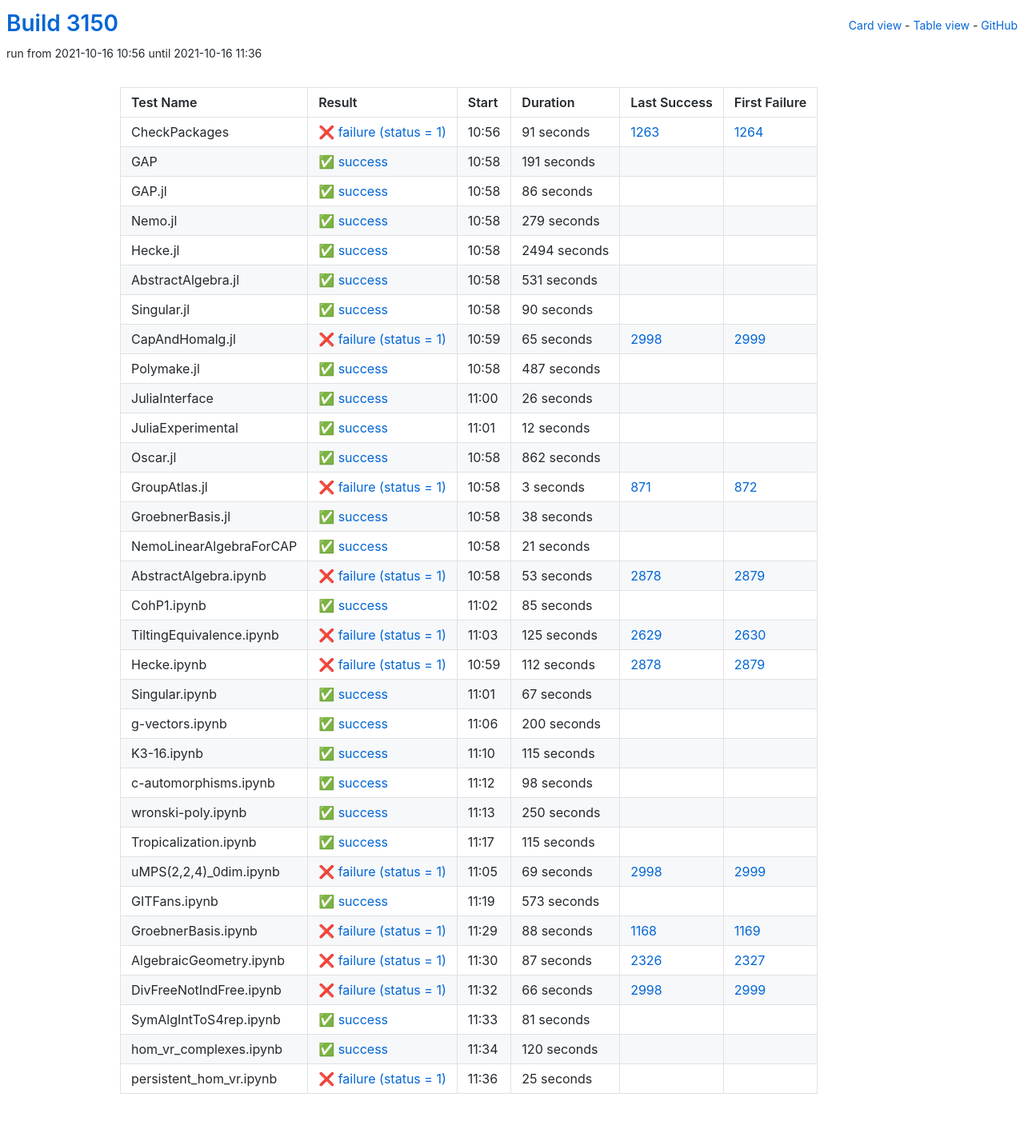
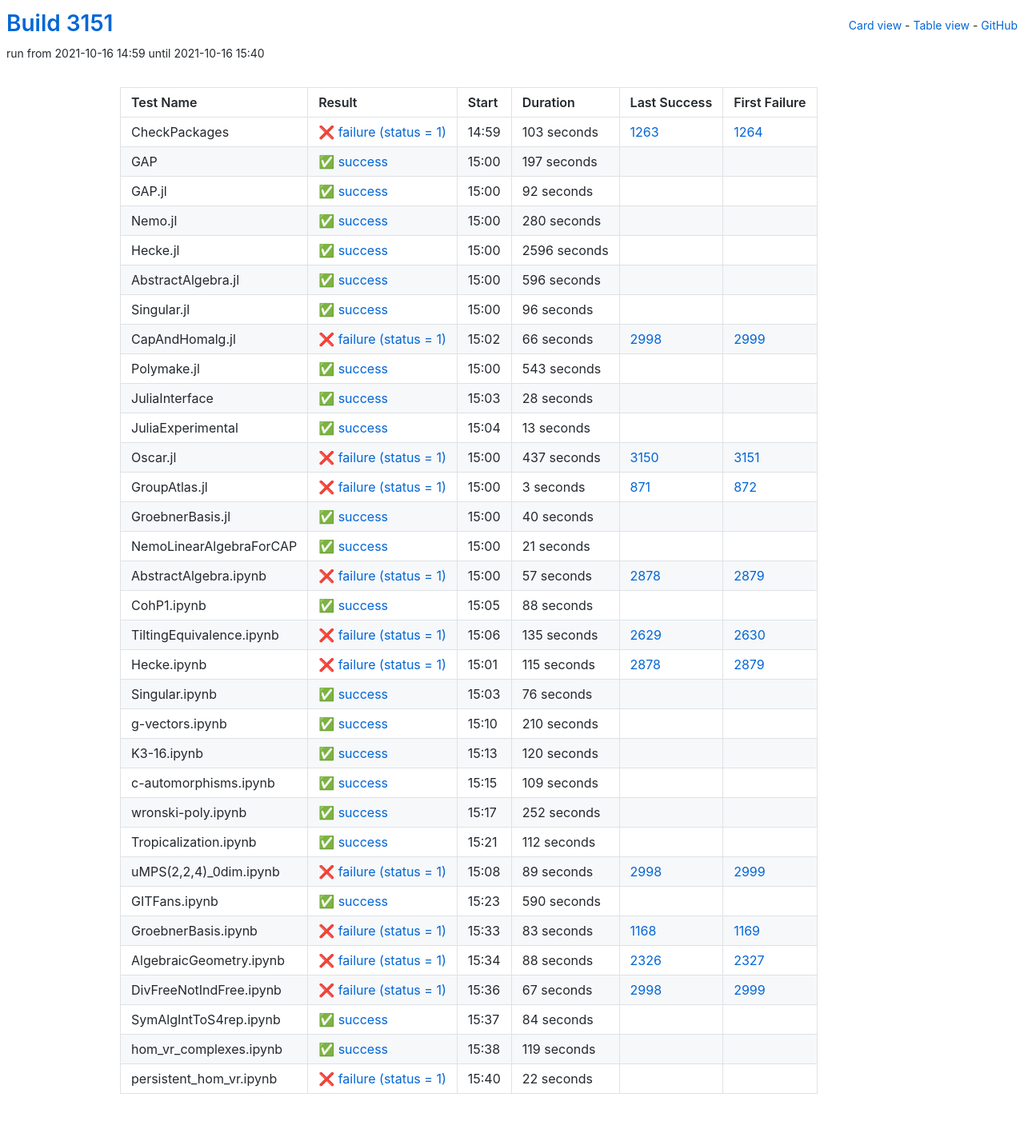
Before and after one commit to oscar-system/oscar-ci-status-stable, a Jekyll site: the page built from table.html, in a window 1280 px wide. Shown: the whole page at 80% size. Built offline with Jekyll 4.4.1, drawn with Linux system fonts in a browser that asks for light colours.

Commit message:
Build #3151

```diff
--- a/_data/ci.yml
+++ b/_data/ci.yml
@@ -1,6 +1,6 @@
 ---
-build: 3150
-build_url: https://oscarci.mathematik.uni-kl.de/job/oscar-stable/3150/
+build: 3151
+build_url: https://oscarci.mathematik.uni-kl.de/job/oscar-stable/3151/
 job: oscar-stable
 organization: oscar-system
 repo: oscar-ci-status-stable
@@ -8,152 +8,152 @@ repourl: https://github.com/oscar-system/oscar-ci-status-stable
 tests:
 - name: CheckPackages
   id: checkpackages
-  log: https://oscarci.mathematik.uni-kl.de/job/oscar-stable/3150/artifact/logs/build-3150/CheckPackages.log
-  start: 2021-10-16 10:56
+  log: https://oscarci.mathematik.uni-kl.de/job/oscar-stable/3151/artifact/logs/build-3151/CheckPackages.log
+  start: 2021-10-16 14:59
   success: false
   exitcode: 1
   status: failure
-  duration: 91
+  duration: 103
   last_success: 1263
   last_success_url: https://oscarci.mathematik.uni-kl.de/job/oscar-stable/1263/
   first_failure: 1264
   first_failure_url: https://oscarci.mathematik.uni-kl.de/job/oscar-stable/1264/
 - name: GAP
   id: gap
-  log: https://oscarci.mathematik.uni-kl.de/job/oscar-stable/3150/artifact/logs/build-3150/GAP.log
-  start: 2021-10-16 10:58
+  log: https://oscarci.mathematik.uni-kl.de/job/oscar-stable/3151/artifact/logs/build-3151/GAP.log
+  start: 2021-10-16 15:00
   success: true
   exitcode: 0
   status: success
-  duration: 191
+  duration: 197
   last_success: false
   last_success_url:
   first_failure: false
   first_failure_url:
 - name: GAP.jl
   id: gap-jl
-  log: https://oscarci.mathematik.uni-kl.de/job/oscar-stable/3150/artifact/logs/build-3150/GAP.jl.log
-  start: 2021-10-16 10:58
+  log: https://oscarci.mathematik.uni-kl.de/job/oscar-stable/3151/artifact/logs/build-3151/GAP.jl.log
+  start: 2021-10-16 15:00
   success: true
   exitcode: 0
   status: success
-  duration: 86
+  duration: 92
   last_success: false
   last_success_url:
   first_failure: false
   first_failure_url:
 - name: Nemo.jl
   id: nemo-jl
-  log: https://oscarci.mathematik.uni-kl.de/job/oscar-stable/3150/artifact/logs/build-3150/Nemo.jl.log
-  start: 2021-10-16 10:58
+  log: https://oscarci.mathematik.uni-kl.de/job/oscar-stable/3151/artifact/logs/build-3151/Nemo.jl.log
+  start: 2021-10-16 15:00
   success: true
   exitcode: 0
   status: success
-  duration: 279
+  duration: 280
   last_success: false
   last_success_url:
   first_failure: false
   first_failure_url:
 - name: Hecke.jl
   id: hecke-jl
-  log: https://oscarci.mathematik.uni-kl.de/job/oscar-stable/3150/artifact/logs/build-3150/Hecke.jl.log
-  start: 2021-10-16 10:58
+  log: https://oscarci.mathematik.uni-kl.de/job/oscar-stable/3151/artifact/logs/build-3151/Hecke.jl.log
+  start: 2021-10-16 15:00
   success: true
   exitcode: 0
   status: success
-  duration: 2494
+  duration: 2596
   last_success: false
   last_success_url:
   first_failure: false
   first_failure_url:
 - name: AbstractAlgebra.jl
   id: abstractalgebra-jl
-  log: https://oscarci.mathematik.uni-kl.de/job/oscar-stable/3150/artifact/logs/build-3150/AbstractAlgebra.jl.log
-  start: 2021-10-16 10:58
+  log: https://oscarci.mathematik.uni-kl.de/job/oscar-stable/3151/artifact/logs/build-3151/AbstractAlgebra.jl.log
+  start: 2021-10-16 15:00
   success: true
   exitcode: 0
   status: success
-  duration: 531
+  duration: 596
   last_success: false
   last_success_url:
   first_failure: false
   first_failure_url:
 - name: Singular.jl
   id: singular-jl
-  log: https://oscarci.mathematik.uni-kl.de/job/oscar-stable/3150/artifact/logs/build-3150/Singular.jl.log
-  start: 2021-10-16 10:58
+  log: https://oscarci.mathematik.uni-kl.de/job/oscar-stable/3151/artifact/logs/build-3151/Singular.jl.log
+  start: 2021-10-16 15:00
   success: true
   exitcode: 0
   status: success
-  duration: 90
+  duration: 96
   last_success: false
   last_success_url:
   first_failure: false
   first_failure_url:
 - name: CapAndHomalg.jl
   id: capandhomalg-jl
-  log: https://oscarci.mathematik.uni-kl.de/job/oscar-stable/3150/artifact/logs/build-3150/CapAndHomalg.jl.log
-  start: 2021-10-16 10:59
+  log: https://oscarci.mathematik.uni-kl.de/job/oscar-stable/3151/artifact/logs/build-3151/CapAndHomalg.jl.log
+  start: 2021-10-16 15:02
   success: false
   exitcode: 1
   status: failure
-  duration: 65
+  duration: 66
   last_success: 2998
   last_success_url: https://oscarci.mathematik.uni-kl.de/job/oscar-stable/2998/
   first_failure: 2999
   first_failure_url: https://oscarci.mathematik.uni-kl.de/job/oscar-stable/2999/
 - name: Polymake.jl
   id: polymake-jl
-  log: https://oscarci.mathematik.uni-kl.de/job/oscar-stable/3150/artifact/logs/build-3150/Polymake.jl.log
-  start: 2021-10-16 10:58
+  log: https://oscarci.mathematik.uni-kl.de/job/oscar-stable/3151/artifact/logs/build-3151/Polymake.jl.log
+  start: 2021-10-16 15:00
   success: true
   exitcode: 0
   status: success
-  duration: 487
+  duration: 543
   last_success: false
   last_success_url:
   first_failure: false
   first_failure_url:
 - name: JuliaInterface
   id: juliainterface
-  log: https://oscarci.mathematik.uni-kl.de/job/oscar-stable/3150/artifact/logs/build-3150/JuliaInterface.log
-  start: 2021-10-16 11:00
+  log: https://oscarci.mathematik.uni-kl.de/job/oscar-stable/3151/artifact/logs/build-3151/JuliaInterface.log
+  start: 2021-10-16 15:03
   success: true
   exitcode: 0
   status: success
-  duration: 26
+  duration: 28
   last_success: false
   last_success_url:
   first_failure: false
   first_failure_url:
 - name: JuliaExperimental
   id: juliaexperimental
-  log: https://oscarci.mathematik.uni-kl.de/job/oscar-stable/3150/artifact/logs/build-3150/JuliaExperimental.log
-  start: 2021-10-16 11:01
+  log: https://oscarci.mathematik.uni-kl.de/job/oscar-stable/3151/artifact/logs/build-3151/JuliaExperimental.log
+  start: 2021-10-16 15:04
   success: true
   exitcode: 0
   status: success
-  duration: 12
+  duration: 13
   last_success: false
   last_success_url:
   first_failure: false
   first_failure_url:
 - name: Oscar.jl
   id: oscar-jl
-  log: https://oscarci.mathematik.uni-kl.de/job/oscar-stable/3150/artifact/logs/build-3150/Oscar.jl.log
-  start: 2021-10-16 10:58
-  success: true
-  exitcode: 0
-  status: success
-  duration: 862
-  last_success: false
-  last_success_url:
-  first_failure: false
-  first_failure_url:
+  log: https://oscarci.mathematik.uni-kl.de/job/oscar-stable/3151/artifact/logs/build-3151/Oscar.jl.log
+  start: 2021-10-16 15:00
+  success: false
+  exitcode: 1
+  status: failure
+  duration: 437
+  last_success: 3150
+  last_success_url: https://oscarci.mathematik.uni-kl.de/job/oscar-stable/3150/
+  first_failure: 3151
+  first_failure_url: https://oscarci.mathematik.uni-kl.de/job/oscar-stable/3151/
 - name: GroupAtlas.jl
   id: groupatlas-jl
-  log: https://oscarci.mathematik.uni-kl.de/job/oscar-stable/3150/artifact/logs/build-3150/GroupAtlas.jl.log
-  start: 2021-10-16 10:58
+  log: https://oscarci.mathematik.uni-kl.de/job/oscar-stable/3151/artifact/logs/build-3151/GroupAtlas.jl.log
+  start: 2021-10-16 15:00
   success: false
   exitcode: 1
   status: failure
@@ -164,20 +164,20 @@ tests:
   first_failure_url: https://oscarci.mathematik.uni-kl.de/job/oscar-stable/872/
 - name: GroebnerBasis.jl
   id: groebnerbasis-jl
-  log: https://oscarci.mathematik.uni-kl.de/job/oscar-stable/3150/artifact/logs/build-3150/GroebnerBasis.jl.log
-  start: 2021-10-16 10:58
+  log: https://oscarci.mathematik.uni-kl.de/job/oscar-stable/3151/artifact/logs/build-3151/GroebnerBasis.jl.log
+  start: 2021-10-16 15:00
   success: true
   exitcode: 0
   status: success
-  duration: 38
+  duration: 40
   last_success: false
   last_success_url:
   first_failure: false
   first_failure_url:
 - name: NemoLinearAlgebraForCAP
   id: nemolinearalgebraforcap
-  log: https://oscarci.mathematik.uni-kl.de/job/oscar-stable/3150/artifact/logs/build-3150/NemoLinearAlgebraForCAP.log
-  start: 2021-10-16 10:58
+  log: https://oscarci.mathematik.uni-kl.de/job/oscar-stable/3151/artifact/logs/build-3151/NemoLinearAlgebraForCAP.log
+  start: 2021-10-16 15:00
   success: true
   exitcode: 0
   status: success
@@ -188,200 +188,80 @@ tests:
   first_failure_url:
 - name: AbstractAlgebra.ipynb
   id: abstractalgebra-ipynb
-  log: https://oscarci.mathematik.uni-kl.de/job/oscar-stable/3150/artifact/logs/build-3150/AbstractAlgebra.ipynb.log
-  start: 2021-10-16 10:58
+  log: https://oscarci.mathematik.uni-kl.de/job/oscar-stable/3151/artifact/logs/build-3151/AbstractAlgebra.ipynb.log
+  start: 2021-10-16 15:00
   success: false
   exitcode: 1
   status: failure
-  duration: 53
+  duration: 57
   last_success: 2878
   last_success_url: https://oscarci.mathematik.uni-kl.de/job/oscar-stable/2878/
   first_failure: 2879
   first_failure_url: https://oscarci.mathematik.uni-kl.de/job/oscar-stable/2879/
 - name: CohP1.ipynb
   id: cohp1-ipynb
-  log: https://oscarci.mathematik.uni-kl.de/job/oscar-stable/3150/artifact/logs/build-3150/CohP1.ipynb.log
-  start: 2021-10-16 11:02
+  log: https://oscarci.mathematik.uni-kl.de/job/oscar-stable/3151/artifact/logs/build-3151/CohP1.ipynb.log
+  start: 2021-10-16 15:05
   success: true
   exitcode: 0
   status: success
-  duration: 85
+  duration: 88
   last_success: false
   last_success_url:
   first_failure: false
   first_failure_url:
 - name: TiltingEquivalence.ipynb
   id: tiltingequivalence-ipynb
-  log: https://oscarci.mathematik.uni-kl.de/job/oscar-stable/3150/artifact/logs/build-3150/TiltingEquivalence.ipynb.log
-  start: 2021-10-16 11:03
+  log: https://oscarci.mathematik.uni-kl.de/job/oscar-stable/3151/artifact/logs/build-3151/TiltingEquivalence.ipynb.log
+  start: 2021-10-16 15:06
   success: false
   exitcode: 1
   status: failure
-  duration: 125
+  duration: 135
   last_success: 2629
   last_success_url: https://oscarci.mathematik.uni-kl.de/job/oscar-stable/2629/
   first_failure: 2630
   first_failure_url: https://oscarci.mathematik.uni-kl.de/job/oscar-stable/2630/
 - name: Hecke.ipynb
   id: hecke-ipynb
-  log: https://oscarci.mathematik.uni-kl.de/job/oscar-stable/3150/artifact/logs/build-3150/Hecke.ipynb.log
-  start: 2021-10-16 10:59
+  log: https://oscarci.mathematik.uni-kl.de/job/oscar-stable/3151/artifact/logs/build-3151/Hecke.ipynb.log
+  start: 2021-10-16 15:01
   success: false
   exitcode: 1
   status: failure
-  duration: 112
+  duration: 115
   last_success: 2878
   last_success_url: https://oscarci.mathematik.uni-kl.de/job/oscar-stable/2878/
   first_failure: 2879
   first_failure_url: https://oscarci.mathematik.uni-kl.de/job/oscar-stable/2879/
 - name: Singular.ipynb
   id: singular-ipynb
-  log: https://oscarci.mathematik.uni-kl.de/job/oscar-stable/3150/artifact/logs/build-3150/Singular.ipynb.log
-  start: 2021-10-16 11:01
+  log: https://oscarci.mathematik.uni-kl.de/job/oscar-stable/3151/artifact/logs/build-3151/Singular.ipynb.log
+  start: 2021-10-16 15:03
   success: true
   exitcode: 0
   status: success
-  duration: 67
+  duration: 76
   last_success: false
   last_success_url:
   first_failure: false
   first_failure_url:
 - name: g-vectors.ipynb
   id: g-vectors-ipynb
-  log: https://oscarci.mathematik.uni-kl.de/job/oscar-stable/3150/artifact/logs/build-3150/g-vectors.ipynb.log
-  start: 2021-10-16 11:06
+  log: https://oscarci.mathematik.uni-kl.de/job/oscar-stable/3151/artifact/logs/build-3151/g-vectors.ipynb.log
+  start: 2021-10-16 15:10
   success: true
   exitcode: 0
   status: success
-  duration: 200
+  duration: 210
   last_success: false
   last_success_url:
   first_failure: false
   first_failure_url:
 - name: K3-16.ipynb
   id: k3-16-ipynb
-  log: https://oscarci.mathematik.uni-kl.de/job/oscar-stable/3150/artifact/logs/build-3150/K3-16.ipynb.log
-  start: 2021-10-16 11:10
-  success: true
-  exitcode: 0
-  status: success
-  duration: 115
-  last_success: false
-  last_success_url:
-  first_failure: false
-  first_failure_url:
-- name: c-automorphisms.ipynb
-  id: c-automorphisms-ipynb
-  log: https://oscarci.mathematik.uni-kl.de/job/oscar-stable/3150/artifact/logs/build-3150/c-automorphisms.ipynb.log
-  start: 2021-10-16 11:12
-  success: true
-  exitcode: 0
-  status: success
-  duration: 98
-  last_success: false
-  last_success_url:
-  first_failure: false
-  first_failure_url:
-- name: wronski-poly.ipynb
-  id: wronski-poly-ipynb
-  log: https://oscarci.mathematik.uni-kl.de/job/oscar-stable/3150/artifact/logs/build-3150/wronski-poly.ipynb.log
-  start: 2021-10-16 11:13
-  success: true
-  exitcode: 0
-  status: success
-  duration: 250
-  last_success: false
-  last_success_url:
-  first_failure: false
-  first_failure_url:
-- name: Tropicalization.ipynb
-  id: tropicalization-ipynb
-  log: https://oscarci.mathematik.uni-kl.de/job/oscar-stable/3150/artifact/logs/build-3150/Tropicalization.ipynb.log
-  start: 2021-10-16 11:17
-  success: true
-  exitcode: 0
-  status: success
-  duration: 115
-  last_success: false
-  last_success_url:
-  first_failure: false
-  first_failure_url:
-- name: uMPS(2,2,4)_0dim.ipynb
-  id: umps-2-2-4-0dim-ipynb
-  log: https://oscarci.mathematik.uni-kl.de/job/oscar-stable/3150/artifact/logs/build-3150/uMPS-2-2-4-_0dim.ipynb.log
-  start: 2021-10-16 11:05
-  success: false
-  exitcode: 1
-  status: failure
-  duration: 69
-  last_success: 2998
-  last_success_url: https://oscarci.mathematik.uni-kl.de/job/oscar-stable/2998/
-  first_failure: 2999
-  first_failure_url: https://oscarci.mathematik.uni-kl.de/job/oscar-stable/2999/
-- name: GITFans.ipynb
-  id: gitfans-ipynb
-  log: https://oscarci.mathematik.uni-kl.de/job/oscar-stable/3150/artifact/logs/build-3150/GITFans.ipynb.log
-  start: 2021-10-16 11:19
-  success: true
-  exitcode: 0
-  status: success
-  duration: 573
-  last_success: false
-  last_success_url:
-  first_failure: false
-  first_failure_url:
-- name: GroebnerBasis.ipynb
-  id: groebnerbasis-ipynb
-  log: https://oscarci.mathematik.uni-kl.de/job/oscar-stable/3150/artifact/logs/build-3150/GroebnerBasis.ipynb.log
-  start: 2021-10-16 11:29
-  success: false
-  exitcode: 1
-  status: failure
-  duration: 88
-  last_success: 1168
-  last_success_url: https://oscarci.mathematik.uni-kl.de/job/oscar-stable/1168/
-  first_failure: 1169
-  first_failure_url: https://oscarci.mathematik.uni-kl.de/job/oscar-stable/1169/
-- name: AlgebraicGeometry.ipynb
-  id: algebraicgeometry-ipynb
-  log: https://oscarci.mathematik.uni-kl.de/job/oscar-stable/3150/artifact/logs/build-3150/AlgebraicGeometry.ipynb.log
-  start: 2021-10-16 11:30
-  success: false
-  exitcode: 1
-  status: failure
-  duration: 87
-  last_success: 2326
-  last_success_url: https://oscarci.mathematik.uni-kl.de/job/oscar-stable/2326/
-  first_failure: 2327
-  first_failure_url: https://oscarci.mathematik.uni-kl.de/job/oscar-stable/2327/
-- name: DivFreeNotIndFree.ipynb
-  id: divfreenotindfree-ipynb
-  log: https://oscarci.mathematik.uni-kl.de/job/oscar-stable/3150/artifact/logs/build-3150/DivFreeNotIndFree.ipynb.log
-  start: 2021-10-16 11:32
-  success: false
-  exitcode: 1
-  status: failure
-  duration: 66
-  last_success: 2998
-  last_success_url: https://oscarci.mathematik.uni-kl.de/job/oscar-stable/2998/
-  first_failure: 2999
-  first_failure_url: https://oscarci.mathematik.uni-kl.de/job/oscar-stable/2999/
-- name: SymAlgIntToS4rep.ipynb
-  id: symalginttos4rep-ipynb
-  log: https://oscarci.mathematik.uni-kl.de/job/oscar-stable/3150/artifact/logs/build-3150/SymAlgIntToS4rep.ipynb.log
-  start: 2021-10-16 11:33
-  success: true
-  exitcode: 0
-  status: success
-  duration: 81
-  last_success: false
-  last_success_url:
-  first_failure: false
-  first_failure_url:
-- name: hom_vr_complexes.ipynb
-  id: hom-vr-complexes-ipynb
-  log: https://oscarci.mathematik.uni-kl.de/job/oscar-stable/3150/artifact/logs/build-3150/hom_vr_complexes.ipynb.log
-  start: 2021-10-16 11:34
+  log: https://oscarci.mathematik.uni-kl.de/job/oscar-stable/3151/artifact/logs/build-3151/K3-16.ipynb.log
+  start: 2021-10-16 15:13
   success: true
   exitcode: 0
   status: success
@@ -390,15 +270,135 @@ tests:
   last_success_url:
   first_failure: false
   first_failure_url:
-- name: persistent_hom_vr.ipynb
-  id: persistent-hom-vr-ipynb
-  log: https://oscarci.mathematik.uni-kl.de/job/oscar-stable/3150/artifact/logs/build-3150/persistent_hom_vr.ipynb.log
-  start: 2021-10-16 11:36
-  success: false
-  exitcode: 1
-  status: failure
-  duration: 25
+- name: c-automorphisms.ipynb
+  id: c-automorphisms-ipynb
+  log: https://oscarci.mathematik.uni-kl.de/job/oscar-stable/3151/artifact/logs/build-3151/c-automorphisms.ipynb.log
+  start: 2021-10-16 15:15
+  success: true
+  exitcode: 0
+  status: success
+  duration: 109
   last_success: false
   last_success_url:
   first_failure: false
   first_failure_url:
+- name: wronski-poly.ipynb
+  id: wronski-poly-ipynb
+  log: https://oscarci.mathematik.uni-kl.de/job/oscar-stable/3151/artifact/logs/build-3151/wronski-poly.ipynb.log
+  start: 2021-10-16 15:17
+  success: true
+  exitcode: 0
+  status: success
+  duration: 252
+  last_success: false
+  last_success_url:
+  first_failure: false
+  first_failure_url:
+- name: Tropicalization.ipynb
+  id: tropicalization-ipynb
+  log: https://oscarci.mathematik.uni-kl.de/job/oscar-stable/3151/artifact/logs/build-3151/Tropicalization.ipynb.log
+  start: 2021-10-16 15:21
+  success: true
+  exitcode: 0
+  status: success
+  duration: 112
+  last_success: false
+  last_success_url:
+  first_failure: false
+  first_failure_url:
+- name: uMPS(2,2,4)_0dim.ipynb
+  id: umps-2-2-4-0dim-ipynb
+  log: https://oscarci.mathematik.uni-kl.de/job/oscar-stable/3151/artifact/logs/build-3151/uMPS-2-2-4-_0dim.ipynb.log
+  start: 2021-10-16 15:08
+  success: false
+  exitcode: 1
+  status: failure
+  duration: 89
+  last_success: 2998
+  last_success_url: https://oscarci.mathematik.uni-kl.de/job/oscar-stable/2998/
+  first_failure: 2999
+  first_failure_url: https://oscarci.mathematik.uni-kl.de/job/oscar-stable/2999/
+- name: GITFans.ipynb
+  id: gitfans-ipynb
+  log: https://oscarci.mathematik.uni-kl.de/job/oscar-stable/3151/artifact/logs/build-3151/GITFans.ipynb.log
+  start: 2021-10-16 15:23
+  success: true
+  exitcode: 0
+  status: success
+  duration: 590
+  last_success: false
+  last_success_url:
+  first_failure: false
+  first_failure_url:
+- name: GroebnerBasis.ipynb
+  id: groebnerbasis-ipynb
+  log: https://oscarci.mathematik.uni-kl.de/job/oscar-stable/3151/artifact/logs/build-3151/GroebnerBasis.ipynb.log
+  start: 2021-10-16 15:33
+  success: false
+  exitcode: 1
+  status: failure
+  duration: 83
+  last_success: 1168
+  last_success_url: https://oscarci.mathematik.uni-kl.de/job/oscar-stable/1168/
+  first_failure: 1169
+  first_failure_url: https://oscarci.mathematik.uni-kl.de/job/oscar-stable/1169/
+- name: AlgebraicGeometry.ipynb
+  id: algebraicgeometry-ipynb
+  log: https://oscarci.mathematik.uni-kl.de/job/oscar-stable/3151/artifact/logs/build-3151/AlgebraicGeometry.ipynb.log
+  start: 2021-10-16 15:34
+  success: false
+  exitcode: 1
+  status: failure
+  duration: 88
+  last_success: 2326
+  last_success_url: https://oscarci.mathematik.uni-kl.de/job/oscar-stable/2326/
+  first_failure: 2327
+  first_failure_url: https://oscarci.mathematik.uni-kl.de/job/oscar-stable/2327/
+- name: DivFreeNotIndFree.ipynb
+  id: divfreenotindfree-ipynb
+  log: https://oscarci.mathematik.uni-kl.de/job/oscar-stable/3151/artifact/logs/build-3151/DivFreeNotIndFree.ipynb.log
+  start: 2021-10-16 15:36
+  success: false
+  exitcode: 1
+  status: failure
+  duration: 67
+  last_success: 2998
+  last_success_url: https://oscarci.mathematik.uni-kl.de/job/oscar-stable/2998/
+  first_failure: 2999
+  first_failure_url: https://oscarci.mathematik.uni-kl.de/job/oscar-stable/2999/
+- name: SymAlgIntToS4rep.ipynb
+  id: symalginttos4rep-ipynb
+  log: https://oscarci.mathematik.uni-kl.de/job/oscar-stable/3151/artifact/logs/build-3151/SymAlgIntToS4rep.ipynb.log
+  start: 2021-10-16 15:37
+  success: true
+  exitcode: 0
+  status: success
+  duration: 84
+  last_success: false
+  last_success_url:
+  first_failure: false
+  first_failure_url:
+- name: hom_vr_complexes.ipynb
+  id: hom-vr-complexes-ipynb
+  log: https://oscarci.mathematik.uni-kl.de/job/oscar-stable/3151/artifact/logs/build-3151/hom_vr_complexes.ipynb.log
+  start: 2021-10-16 15:38
+  success: true
+  exitcode: 0
+  status: success
+  duration: 119
+  last_success: false
+  last_success_url:
+  first_failure: false
+  first_failure_url:
+- name: persistent_hom_vr.ipynb
+  id: persistent-hom-vr-ipynb
+  log: https://oscarci.mathematik.uni-kl.de/job/oscar-stable/3151/artifact/logs/build-3151/persistent_hom_vr.ipynb.log
+  start: 2021-10-16 15:40
+  success: false
+  exitcode: 1
+  status: failure
+  duration: 22
+  last_success: false
+  last_success_url:
+  first_failure: false
+  first_failure_url:
```
Also changed, not shown: README.md.
